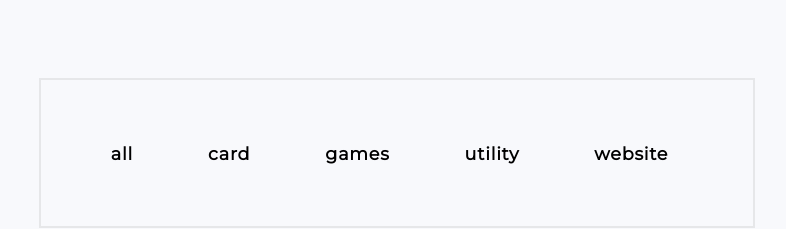
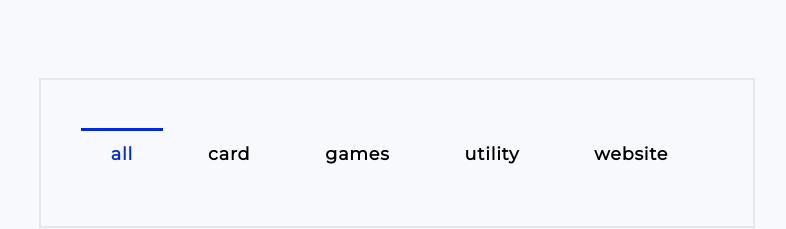
Before and after one commit to JulioCLop/my-website, a React (Create React App) app: page /projects in a window 1280 px wide. Shown: the part 1660-1889 px from the top of the page, without its empty margins (243-1029 px from the left). Built offline with nearby package versions, Linux system fonts and the light colour scheme.

Commit message:
added active button for projects

```diff
--- a/src/components/ProjectPage_Components/SectionThree.js
+++ b/src/components/ProjectPage_Components/SectionThree.js
@@ -5,6 +5,8 @@ import classes from './SectionThree.module.css';
 import {FiGithub} from 'react-icons/fi';
 
 const SectionThree = ({allCategories,setProjects,projects,isProjects,categories}) => {
+    const [value, setValue]= useState(0);
+
     const filterItems = (type) => {
         if(type === 'all'){
             setProjects(projects)
@@ -15,11 +17,12 @@ const SectionThree = ({allCategories,setProjects,projects,isProjects,categories}
     };
 
 
-    const listButtonHandler = (item)=> {
+    const listButtonHandler = (item,index)=> {
             filterItems(item);
+            setValue(index);
 
     };
-
+ console.log(value)
   return (
     <section className={classes["section-three_project"]}>
     <div className={classes["section-three_project_header"]}>
@@ -28,12 +31,12 @@ const SectionThree = ({allCategories,setProjects,projects,isProjects,categories}
     </div>
     <div className={classes.listProjects}>
        {allCategories.map((item,index)=> {
-
         return(
             <React.Fragment>
               <button
-               onClick={()=>listButtonHandler(item)}
-               type='button'
+                className={`${index === value && classes['active-btn']} `}
+                onClick={()=>listButtonHandler(item,index)}
+                type='button'
                 key={index}>
                {item}
                </button>
--- a/src/components/ProjectPage_Components/SectionThree.module.css
+++ b/src/components/ProjectPage_Components/SectionThree.module.css
@@ -45,6 +45,21 @@
     padding:  20px 200px;
     display: grid;
     grid-template-columns: 1fr 2fr;
+
+}
+
+.active-btn{
+    color: #002bdc;
+
+}
+.active-btn:after{
+    content : "";
+  position : absolute;
+  width : 100%;
+  height : 3px;
+  background-color: #002bdc;
+  top: 0;
+  left: 0;
 
 }
 
```
